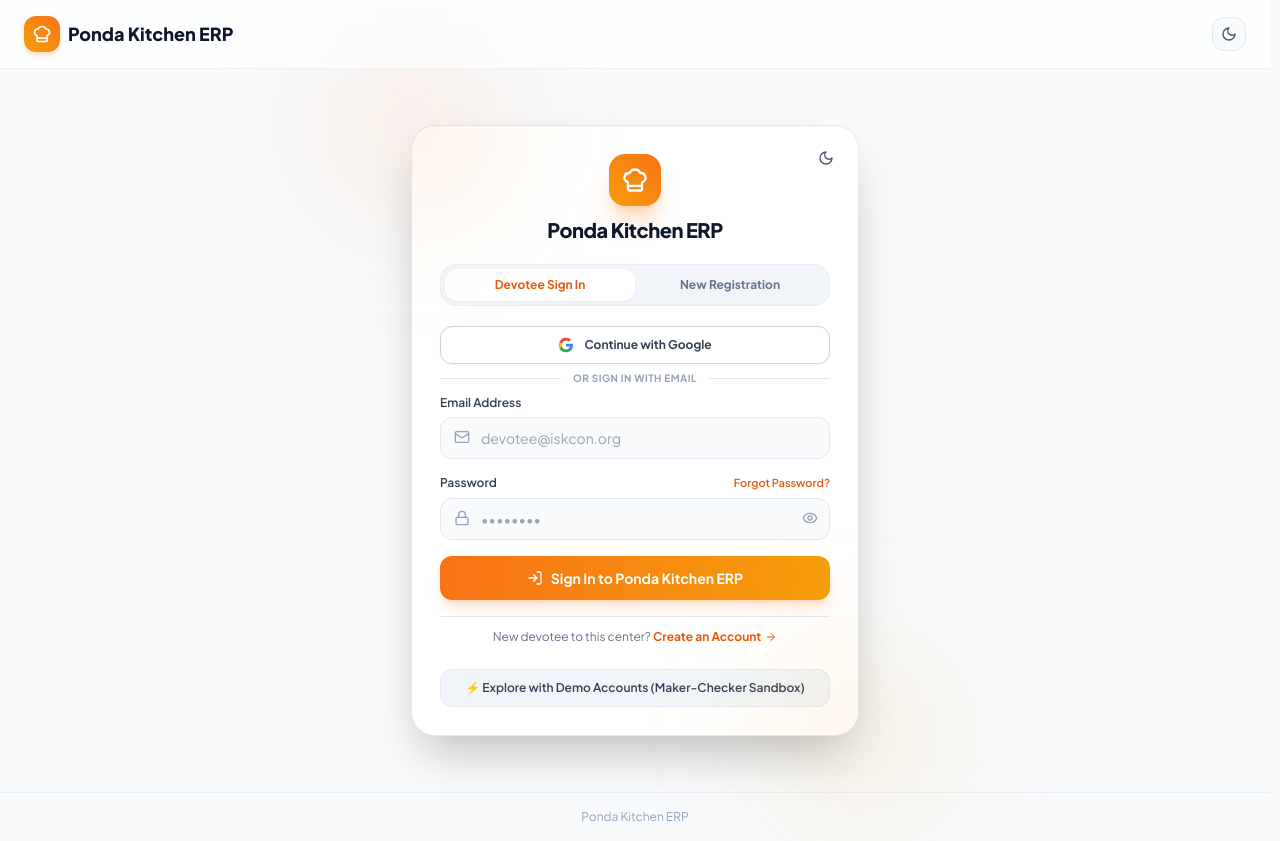
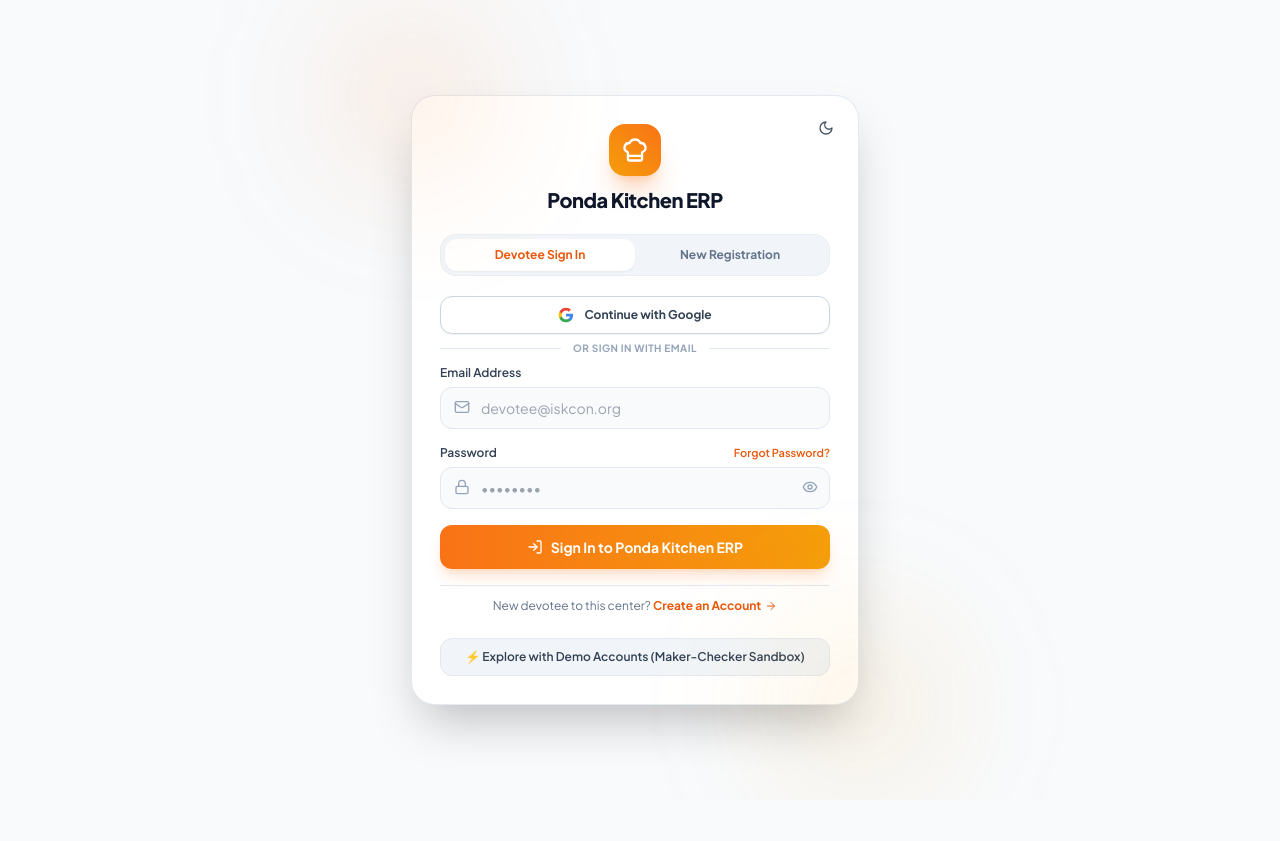
Before and after one commit to SandipanKhanra/kitchen-erp-ponda, a React (Vite) app: page /menu-planner in a window 1280 px wide. After the commit the page ends 800 px from the top, so only its background shows below. Built offline with nearby package versions, Linux system fonts and the light colour scheme; no server answers; the database is empty.

Commit message:
fix(auth-ui): remove redundant outer header and footer from login page

```diff
--- a/src/App.tsx
+++ b/src/App.tsx
@@ -1,5 +1,5 @@
 import { AuthProvider, useAuth } from './context/AuthContext';
-import { KitchenProvider, useKitchen } from './context/KitchenContext';
+import { KitchenProvider } from './context/KitchenContext';
 import { Navbar } from './components/layout/Navbar';
 import { FifteenDayMenuPlanner } from './components/menu/FifteenDayMenuPlanner';
 import { DaywiseAndShoppingView } from './components/requisition/DaywiseAndShoppingView';
@@ -10,11 +10,10 @@ import { SAdminDashboard } from './components/sadmin/SAdminDashboard';
 import { VaishnavaCalendarView } from './components/calendar/VaishnavaCalendarView';
 import { AuthView } from './components/auth/AuthView';
 import { useAppNavigation } from './hooks/useAppNavigation';
-import { ChefHat, Sun, Moon } from 'lucide-react';
+import { ChefHat } from 'lucide-react';
 
 function AppContent() {
   const { firebaseUser, isDemoMode, isAuthLoading } = useAuth();
-  const { theme, toggleTheme } = useKitchen();
   const {
     activeTab,
     navigateToTab,
@@ -41,37 +40,11 @@ function AppContent() {
     );
   }
 
-  // If not signed in and not in demo mode: Show Auth View directly
+  // If not signed in and not in demo mode: Show Auth View directly as clean centered page
   if (!firebaseUser && !isDemoMode) {
     return (
-      <div className="min-h-screen bg-slate-50 dark:bg-slate-950 text-slate-900 dark:text-slate-100 flex flex-col justify-between">
-        <header className="py-3 sm:py-4 px-4 sm:px-6 border-b border-slate-200/60 dark:border-slate-800 flex justify-between items-center bg-white/70 dark:bg-slate-900/70 backdrop-blur-md sticky top-0 z-40">
-          <div className="flex items-center space-x-2">
-            <div className="bg-gradient-to-tr from-amber-500 to-orange-500 text-white p-2 rounded-xl shadow-md shadow-orange-500/20">
-              <ChefHat className="w-5 h-5" />
-            </div>
-            <span className="font-extrabold text-lg text-slate-900 dark:text-white">
-              Ponda Kitchen ERP
-            </span>
-          </div>
-          <div className="flex items-center space-x-3">
-            <button
-              onClick={toggleTheme}
-              className="p-2 rounded-xl border border-slate-200 dark:border-slate-700 bg-slate-50 dark:bg-slate-800 text-slate-600 dark:text-slate-300 hover:bg-slate-100 dark:hover:bg-slate-700 transition-colors"
-              title="Toggle Day/Night Theme"
-            >
-              {theme === 'dark' ? <Sun className="w-4 h-4 text-amber-400" /> : <Moon className="w-4 h-4 text-slate-600" />}
-            </button>
-          </div>
-        </header>
-
-        <main className="flex-1 flex items-center justify-center p-2 sm:p-4">
-          <AuthView initialTab={authModalTab} />
-        </main>
-
-        <footer className="py-4 text-center text-xs text-slate-400 border-t border-slate-200/60 dark:border-slate-800">
-          Ponda Kitchen ERP
-        </footer>
+      <div className="min-h-screen bg-slate-50 dark:bg-slate-950 text-slate-900 dark:text-slate-100 flex items-center justify-center p-3 sm:p-4 transition-colors duration-200">
+        <AuthView initialTab={authModalTab} />
       </div>
     );
   }
```
